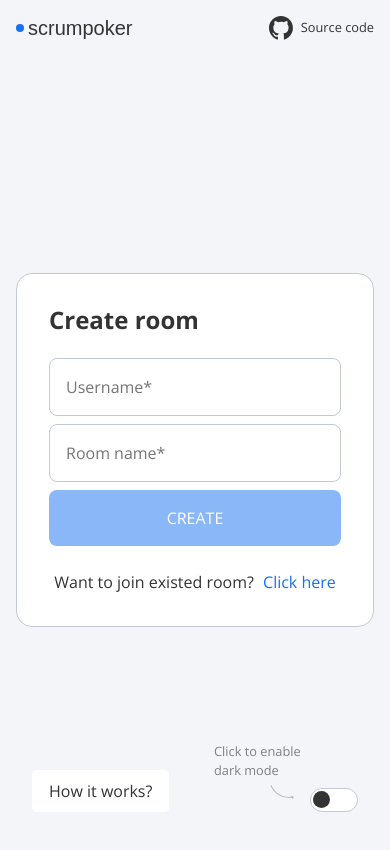
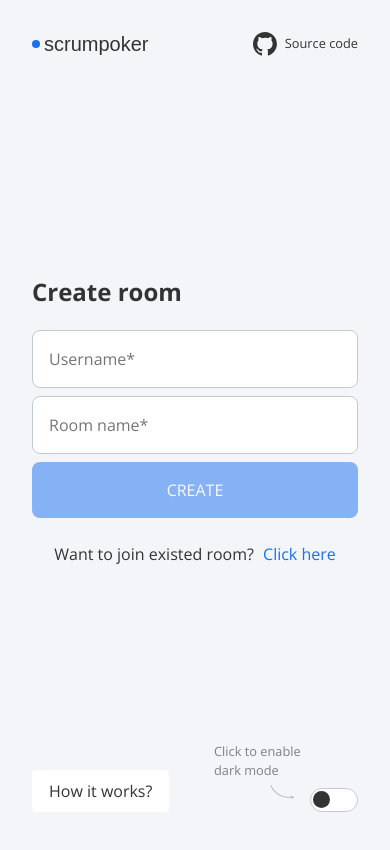
Before and after one commit to MichaelNotych/scrumpoker-monorepo, a Vue app in the folder client/: page / in a window 390 px wide. Shown: the top 850 px of the page. Built offline with nearby package versions, Linux system fonts and the light colour scheme; no server answers.

Commit message:
feat: update adaptive

```diff
--- a/client/src/components/CustomHeader.vue
+++ b/client/src/components/CustomHeader.vue
@@ -41,13 +41,6 @@ const userStore = useUserStore();
 @media (max-width: 960px) {
 	.header {
 		padding: 2rem;
-	}
-}
-
-@media (max-width: 760px) {
-	.header {
-		position: static;
-		padding: 1rem;
 	}
 }
 
--- a/client/src/components/RoomForm.vue
+++ b/client/src/components/RoomForm.vue
@@ -121,6 +121,14 @@ const submitHandler = async () => {
 	}
 }
 
+@media (max-width: 760px) {
+	.form {
+		border: none;
+		background: none;
+		padding: 0;
+	}
+}
+
 .form__title {
 	font-size: 2rem;
 	font-weight: 700;
--- a/client/src/views/HomeView.vue
+++ b/client/src/views/HomeView.vue
@@ -71,6 +71,12 @@ const mobileHelpHandler = () => {
 	padding: 0 1rem;
 	width: 100%;
 	margin: auto;
+}
+
+@media (max-width: 760px) {
+	.hero__form {
+		padding: 0 2rem;
+	}
 }
 
 .hero__help {
```
